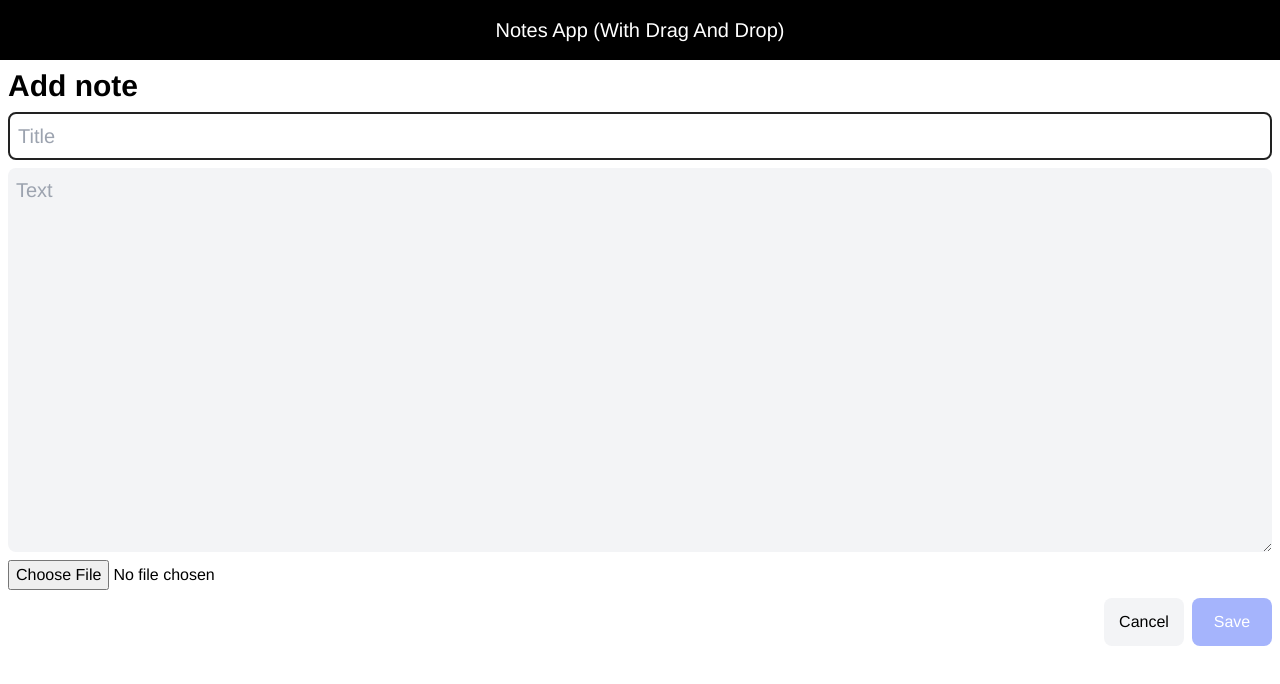
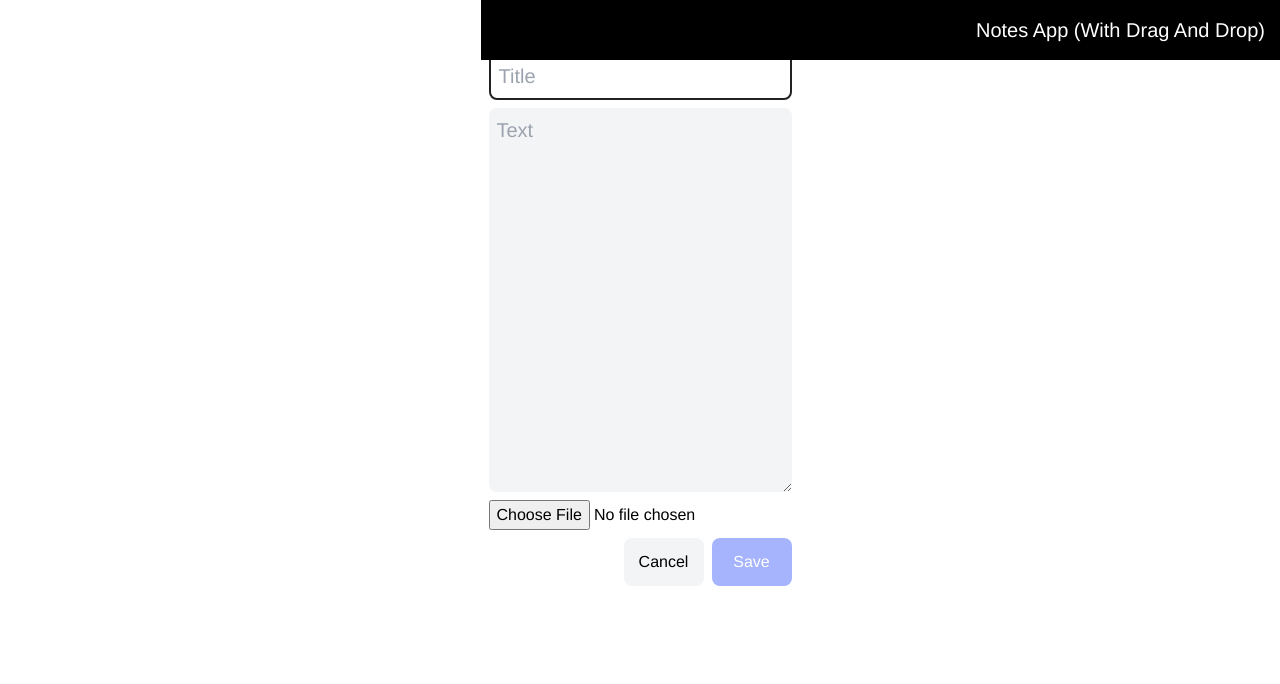
Before and after one commit to aalto95/pwa-notes, a Vue app: page /note in a window 1280 px wide. Shown: the top 684 px of the page. Built offline with nearby package versions, Linux system fonts and the light colour scheme.

Commit message:
Rework scrolling

```diff
--- a/src/App.vue
+++ b/src/App.vue
@@ -12,8 +12,10 @@ onMounted(async () => {
 </script>
 
 <template>
-  <Header />
-  <RouterView />
+  <div class="overflow-y-auto h-screen">
+    <Header />
+    <RouterView />
+  </div>
 </template>
 
 <style>
--- a/src/components/Header.vue
+++ b/src/components/Header.vue
@@ -1,5 +1,5 @@
 <template>
-  <header class="w-full h-15 text-white flex">
+  <header class="w-full h-15 text-white flex fixed z-10">
     <div v-if="store.dragAndDropIsActive" class="flex w-full">
       <div
         @drop="handleDeleteDrop($event)"
--- a/src/components/PinnedNotes.vue
+++ b/src/components/PinnedNotes.vue
@@ -7,7 +7,7 @@ const store = useStore();
 
 <template>
   <ul
-    class="w-screen overflow-x-hidden border-b-light-900 mb-2 pb-2 border-b-width-1px"
+    class="w-screen overflow-x-hidden border-b-light-900 mb-2 pb-2 border-b-width-1px pt-15"
     v-if="store.pinnedNotes.length"
     v-auto-animate
   >
```
